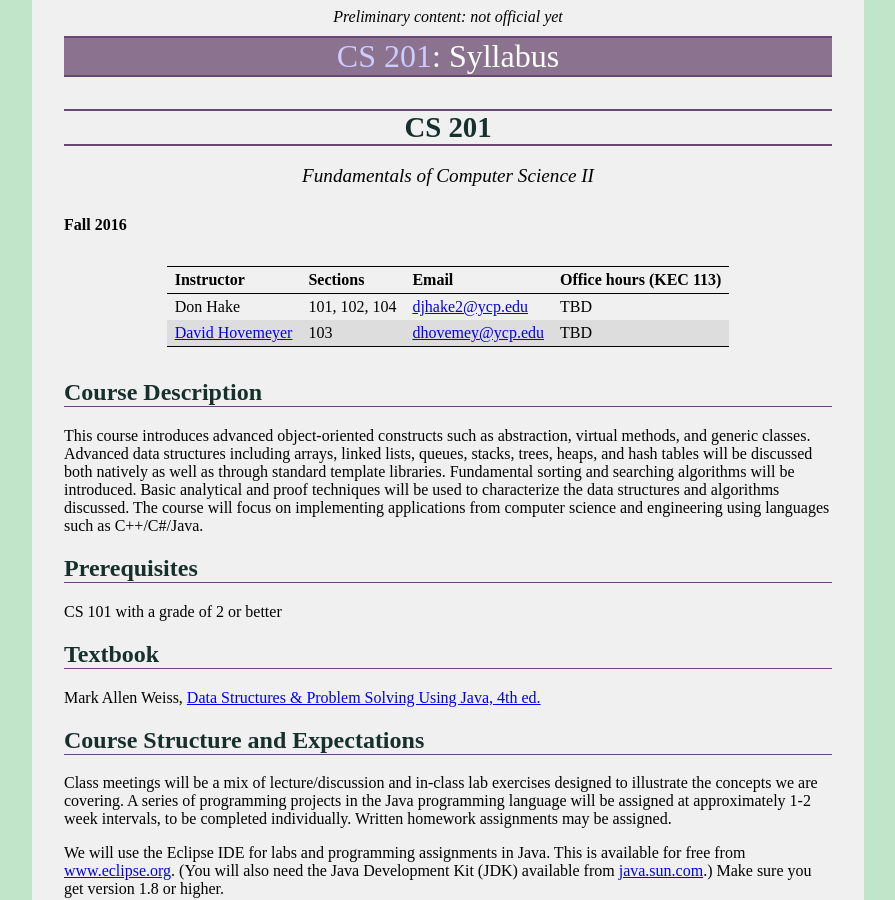
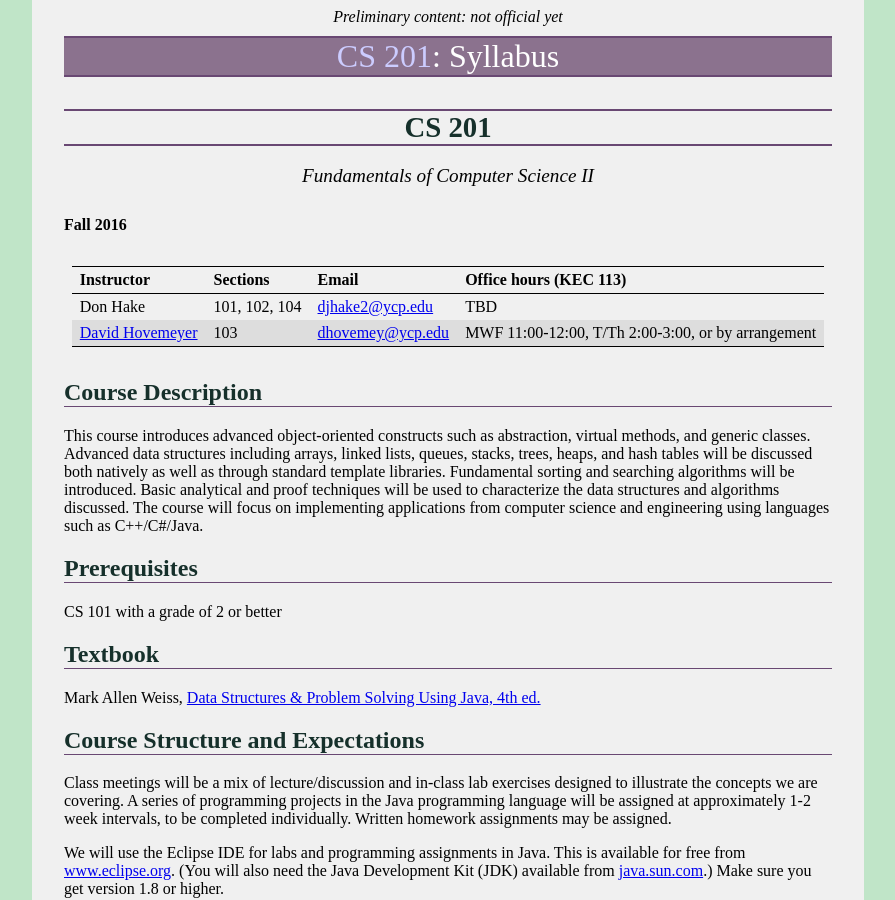
Before and after one commit to ycpcs/cs201-fall2016, a Jekyll site: the page built from syllabus.md, in a window 1280 px wide and 900 px high. Shown: the whole window, without its empty margins (192-1087 px from the left). Built offline with Jekyll 4.4.1, drawn with Linux system fonts in a browser that asks for light colours; some web fonts are replaced.

Commit message:
fix office hours

```diff
--- a/syllabus.md
+++ b/syllabus.md
@@ -12,7 +12,7 @@ title: "Syllabus"
 Instructor | Sections | Email | Office hours (KEC 113)
 ---------- | -------- | ----- | ----------------------
 Don Hake | 101, 102, 104 | [djhake2@ycp.edu](mailto:djhake2@ycp.edu) | TBD
-[David Hovemeyer](http://faculty.ycp.edu/~dhovemey) | 103 | [dhovemey@ycp.edu](mailto:dhovemey@ycp.edu) | TBD
+[David Hovemeyer](http://faculty.ycp.edu/~dhovemey) | 103 | [dhovemey@ycp.edu](mailto:dhovemey@ycp.edu) | MWF 11:00-12:00, T/Th 2:00-3:00, or by arrangement
 
 Course Description
 ------------------
```
